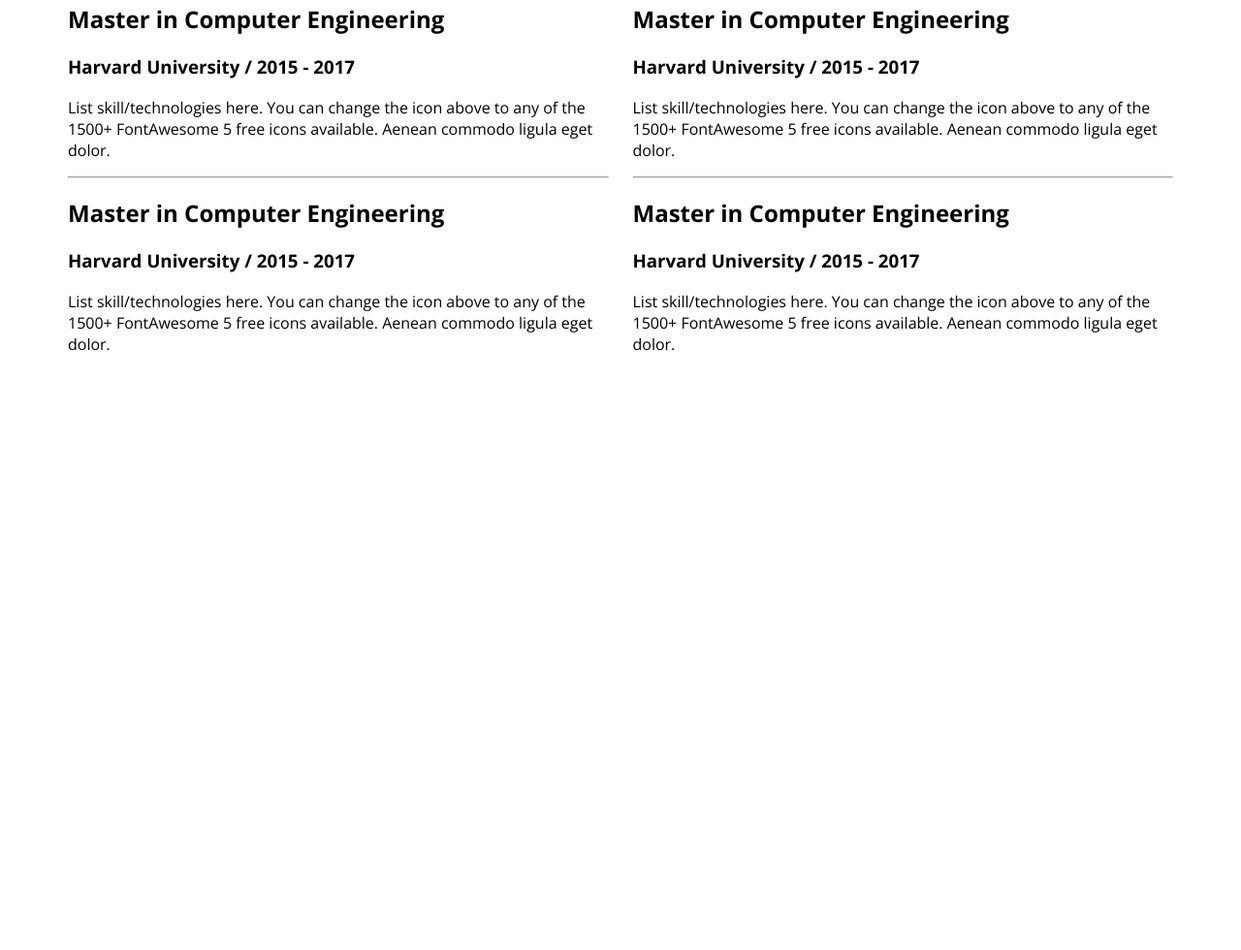
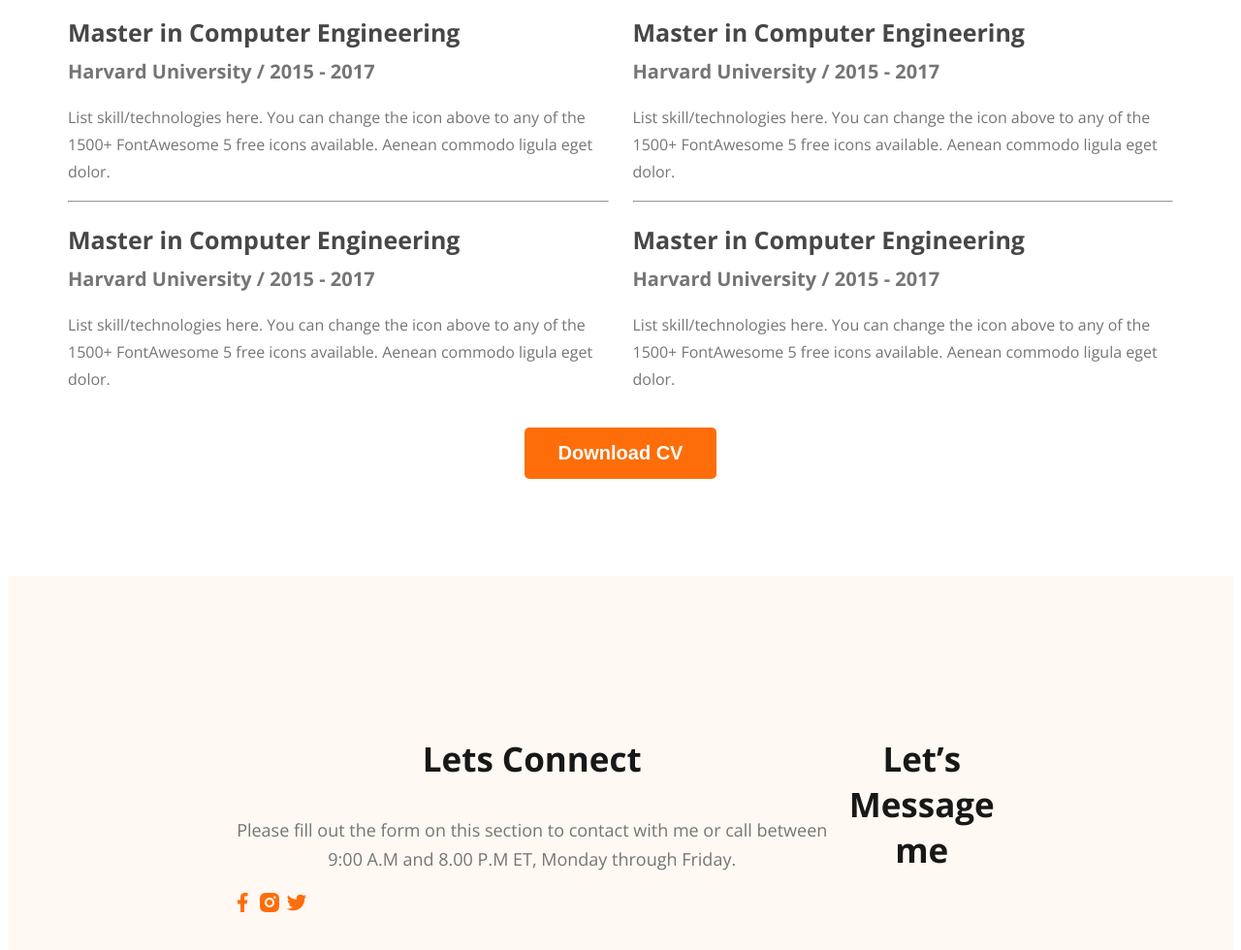
Before and after one commit to fayshal69/web-developer-portfolio, a plain HTML site: page index.html in a window 1280 px wide. Shown: the part 2792-3772 px from the top of the page at 97% size. Before the commit the page ends 3182 px from the top, so only its background shows below. Drawn offline with nearby package versions, Linux system fonts and the light colour scheme.

Commit message:
basic footer

```diff
--- a/index.html
+++ b/index.html
@@ -34,6 +34,8 @@
     </header>
 
     <main>
+
+        <!-- about section -->
 
         <section class="about">
             <h3 class="section-title">
@@ -143,12 +145,28 @@
                     </div>
                 </div>
             </div>
+            <div class="download-cv">
+                <button class="btn-primary">Download CV</button>
+            </div>
         </section>
 
     </main>
 
     <footer>
 
+        <div class="footer-column">
+            <h3 class="section-title">Lets Connect</h3>
+            <p class="section-description">Please fill out the form on this section to contact with me or call between 9:00 A.M and 8.00 P.M ET, Monday through Friday.</p>
+            <div class="social-links">
+                <a href=""><img src="images/icons/facebook.png" alt=""></a>
+                <a href=""><img src="images/icons/insta.png" alt=""></a>
+                <a href=""><img src="images/icons/twitter.png" alt=""></a>
+            </div>
+        </div>
+        <div class="footer-column">
+            <h3 class="section-title">Let’s Message me</h3>
+        </div>
+
     </footer>
 
 </body>
--- a/style.css
+++ b/style.css
@@ -184,3 +184,38 @@
     display: flex;
     gap: 25px;
 }
+
+.resume-item-title {
+    color: #474747;
+    font-size: 25px;
+    font-weight: 700;
+    margin-bottom: 10px;
+}
+
+.resume-item-institute {
+    color: #757575;
+    font-size: 20px;
+    font-weight: 600;
+    margin: 0 0 20px;
+}
+
+.resume-item-description {
+    color:#757575;
+    font-size: 16px;
+    font-weight: 400;
+    line-height: 28px;
+}
+
+.download-cv {
+    text-align: center;
+    margin-top: 20px;
+}
+
+/* footer sytle */
+
+footer {
+    display: flex;
+    background-color: #FFF8F3;
+    padding: 130px 230px;
+    margin-top: 100px;
+}
```
